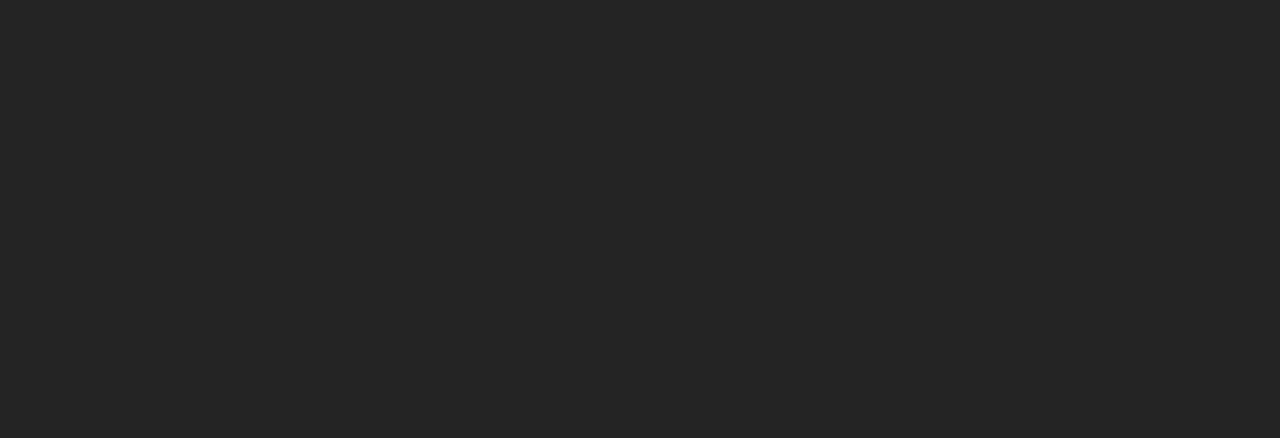
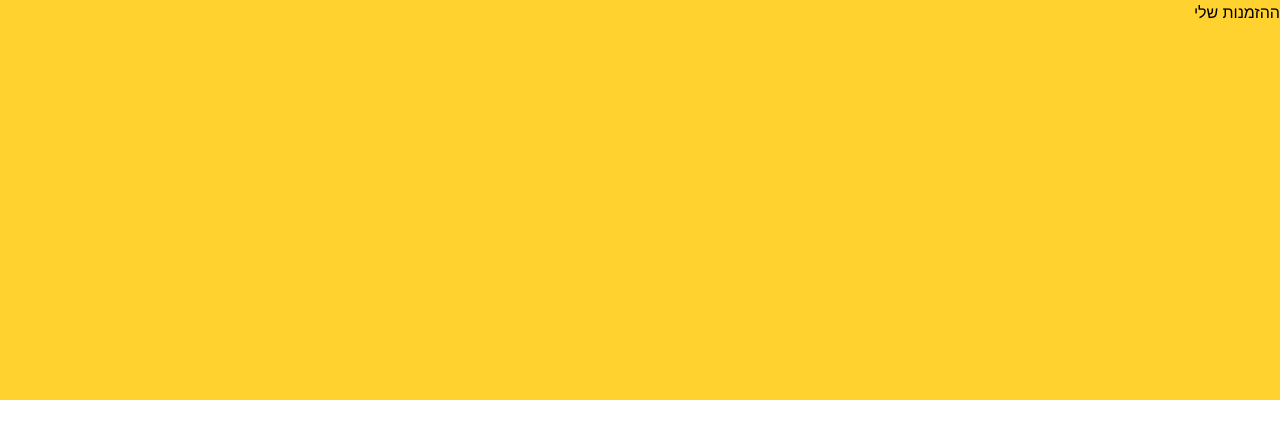
Before and after one commit to drorsoft/react-course, a React (Vite) app: page /orders in a window 1280 px wide. Before the commit this address had no page. Shown: the top 438 px of the page. Built offline with nearby package versions, Linux system fonts and the light colour scheme.

Commit message:
feat: add Orders page and integrate with AppRouter

```diff
--- /dev/null
+++ b/src/pages/Orders.jsx
@@ -0,0 +1,10 @@
+export const Orders = () => {
+  return (
+    <div className="h-screen w-full bg-white" dir={'rtl'}>
+      <div className="flex flex-col bg-amber-300 h-1/2 w-full">
+        <h1 className="text-black">ההזמנות שלי</h1>
+      </div>
+      Orders
+    </div>
+  );
+};
--- a/src/router/AppRouter.jsx
+++ b/src/router/AppRouter.jsx
@@ -1,12 +1,14 @@
 import { Route } from "react-router";
 import { BrowserRouter, Routes } from "react-router";
 import { App } from "../App";
+import { Orders } from "../pages/Orders";
 
 export const AppRouter = () => {
   return (
     <BrowserRouter>
       <Routes>
         <Route path="/" element={<App />} />
+        <Route path="/orders" element={<Orders />} />
         <Route path="try" element={<div>This is my try route</div>} />
       </Routes>
     </BrowserRouter>
```
